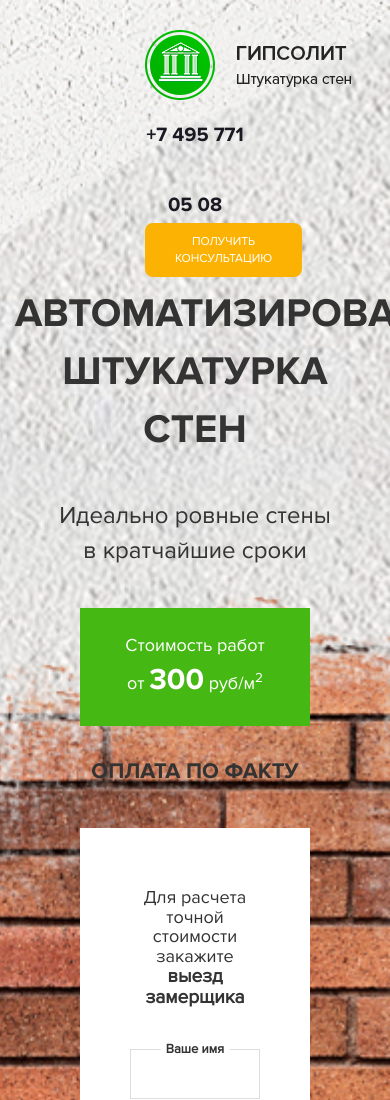
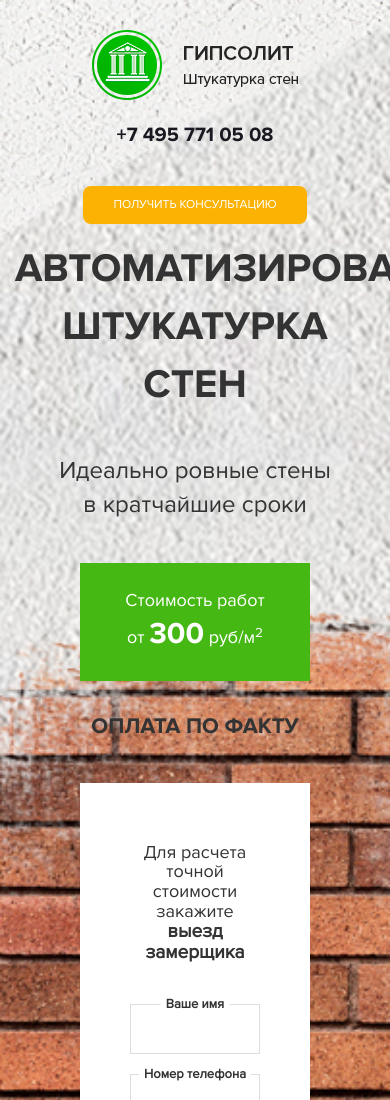
Before and after one commit to gsa21076/Lesson-Islamov, a plain HTML site: page main-project/src/index.html in a window 390 px wide. Shown: the top 1100 px of the page. Drawn offline with nearby package versions, Linux system fonts and the light colour scheme.

Commit message:
Урок 5.3
Исправил ошибка

```diff
--- a/main-project/src/index.html
+++ b/main-project/src/index.html
@@ -21,15 +21,15 @@
    	<div class="container">
    		<div class="header"> <!--Шапка сайта -->
    			<div class="row">
-        <div class="col-md-3 col-sm-4 col-xs-4 col-xs-offset-4"><!--Логотип -->
+        <div class="col-md-3 col-sm-4 col-xs-12"><!--Логотип -->
           <img src="img/logo.png" alt="ГИПСОЛИТ Штукатурка стен">
         </div>
-        <div class="col-lg-2 col-lg-offset-4 col-md-4 col-md-offset-2 col-sm-4 col-sm-offser-0 col-xs-4 col-xs-offset-4"><!--Телефон -->
+        <div class=" col-lg-2 col-lg-offset-4 col-md-4 col-md-offset-2 col-sm-4 col-sm-offser-0 col-xs-12"><!--Телефон -->
           <div class="phone-block">
             <a class="phone-link" href="#">+7 495 771 05 08</a>
           </div>
         </div>
-        <div class="col-md-3 col-sm-4 col-xs-4 col-xs-offset-4">
+        <div class="col-md-3 col-sm-4 col-xs-12">
           <div class="wrap">
             <div class="wrap-block">
               <button class="button header-btn"><!--Кнопка -->
@@ -55,7 +55,7 @@
               </strong>
             </div>
           </div>
-           <div class="col-md-4 col-md-offset-2 col-sm-8 col-sm-offset-2 col-xs-8 col-xs-offset-2">
+           <div class="col-lg-4 col-lg-offset-2 col-md-5 col-md-offset-1 col-sm-8 col-sm-offset-2 col-xs-8 col-xs-offset-2">
              <div class="main-form">
               <h2 class="main-form-header" >Для расчета точной стоимости <br>закажите <strong>выезд замерщика</strong> </h2>
               <form action="#">
--- a/main-project/src/less/style.less
+++ b/main-project/src/less/style.less
@@ -209,8 +209,11 @@ section{
  	padding-bottom: 4rem;
  }
 }
-@media (max-width: 749px){
+@media (max-width: 767px){
  .header{
- 	margin-bottom: 3rem;
+ 	text-align: center;
+ }
+ .wrap-block{
+ 	text-align: center;
  }
 }
```
Also changed, not shown: main-project/src/css/style.css.
